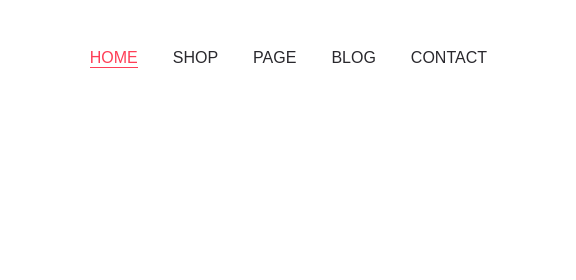
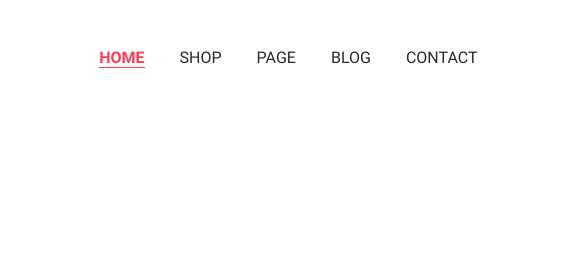
Before and after one commit to vladyslav-sheremet/marcho, a website: page app/index.html in a window 1280 px wide. Shown: the top 280 px of the page, 242-818 px from the left. Drawn offline with nearby package versions, Linux system fonts and the light colour scheme; files that its build step writes are made by us from their sources; files whose address does not match are found by name.

Commit message:
fixed fons

```diff
--- a/app/scss/_fonts.scss
+++ b/app/scss/_fonts.scss
@@ -1,5 +1,5 @@
 @font-face{
-    font-family:'Quicksand-Regular', sans-serif;
+    font-family:'Quicksand-Regular';
     font-weight: 400;
     font-style: normal;
     src: local('Quicksand-Regular'),
@@ -10,7 +10,7 @@
 
 
 @font-face{
-    font-family:'Quicksand-Medium', sans-serif;
+    font-family:'Quicksand-Medium';
     font-weight: 500;
     font-style: normal;
     src: local('Quicksand-Medium'),
@@ -21,7 +21,7 @@
 
 
 @font-face{
-    font-family:'Roboto-Regular', sans-serif;
+    font-family:'Roboto-Regular';
     font-weight: 400;
     font-style: normal;
     src: local('Roboto-Regular'),
@@ -32,7 +32,7 @@
 
 
 @font-face{
-    font-family:'Roboto-Bold', sans-serif;
+    font-family:'Roboto-Bold';
     font-weight: 700;
     font-style: normal;
     src: local('Roboto-Bold'),
@@ -42,7 +42,7 @@
 }
 
 @font-face{
-    font-family:'Roboto-Medium', sans-serif;
+    font-family:'Roboto-Medium';
     font-weight: 500;
     font-style: normal;
     src: local('Roboto-Medium'),
--- a/app/scss/style.scss
+++ b/app/scss/style.scss
@@ -20,20 +20,19 @@
     }
     &__list-link{
        color: $title;
-       padding-bottom: 1px;
-       @extend %quicksand-400;
-
+       padding-bottom:0 2px 1px;
+       @extend %roboto-400;
        &:hover{
         color: $accent;
         border-bottom: 1px solid $accent;
         transition: all .3s;
-        @extend %quicksand-500;
+        @extend %roboto-700;
        }
     }
     &__list-link--active{
         color: $accent;
         border-bottom: 1px solid $accent;
-        @extend %quicksand-500;
+        @extend %roboto-700;
     }
 }
 .user-nav{
```
